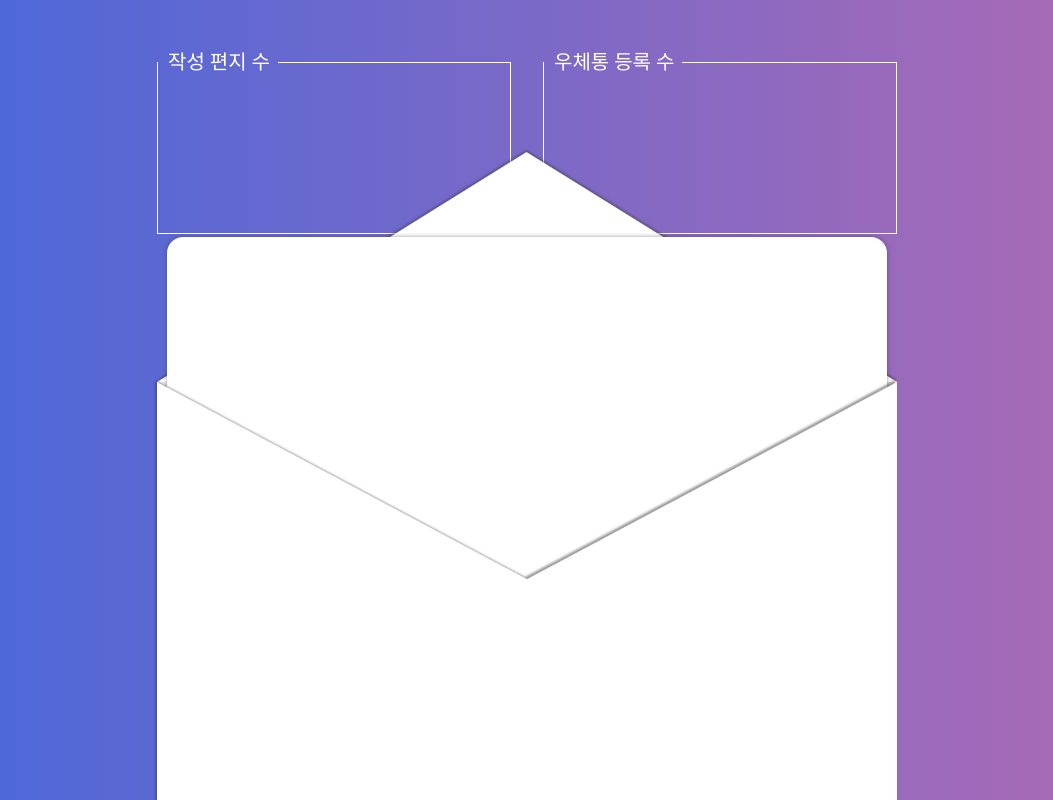
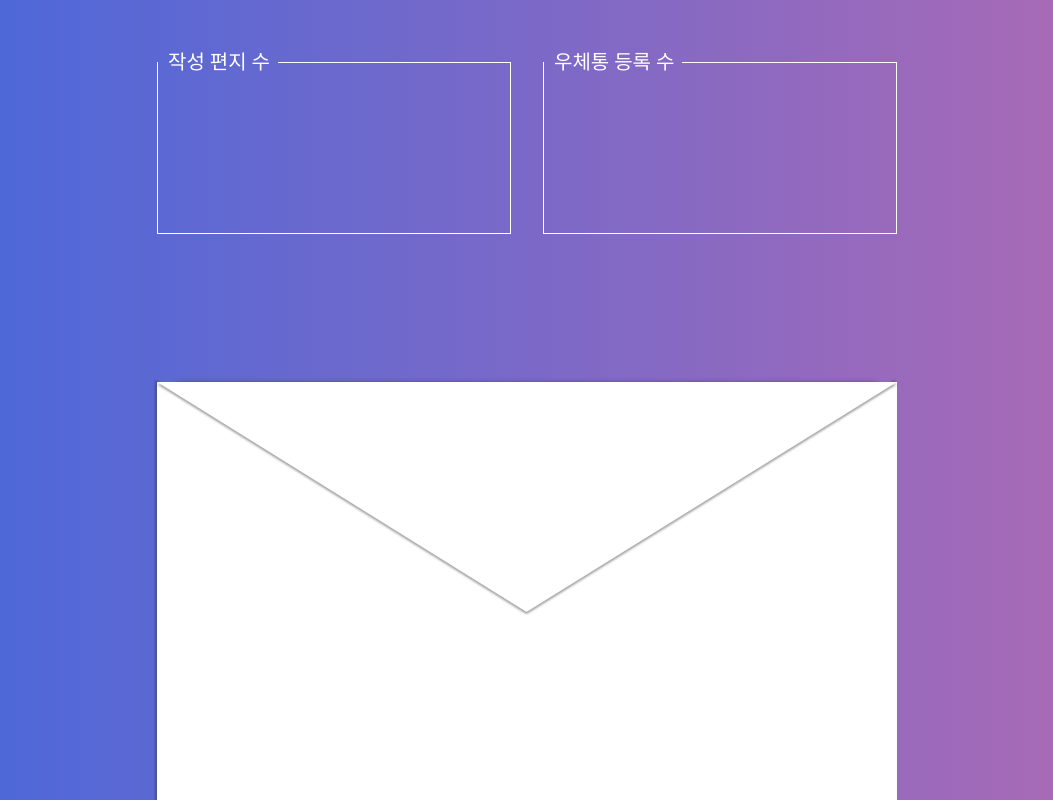
Before and after one commit to formegusto/MuLetter, a React (Create React App) app in the folder muletter-fe/: page / in a window 1280 px wide. Shown: the part 280-1080 px from the top of the page, without its empty margins (113-1166 px from the left). Built offline with nearby package versions, Linux system fonts and the light colour scheme; a web font is replaced by a local one.

Commit message:
fe update : muletter scrolling system

```diff
--- a/muletter-fe/src/App.tsx
+++ b/muletter-fe/src/App.tsx
@@ -1,4 +1,5 @@
 import Content from "./components/common/Content";
+// import Footer from "./components/common/Footer";
 import Header from "./components/common/Header";
 import MainPage from "./pages/MainPage";
 
@@ -9,6 +10,7 @@ function App() {
       <Content>
         <MainPage />
       </Content>
+      {/* <Footer /> */}
     </>
   );
 }
--- a/muletter-fe/src/components/MainComponent.tsx
+++ b/muletter-fe/src/components/MainComponent.tsx
@@ -1,11 +1,57 @@
 import { Flex, Text } from "@chakra-ui/react";
+import React from "react";
 import assets from "../assets";
 import DataCard from "./common/DataCard";
 import Letter from "./symbol/Letter";
 
 function MainComponent() {
+  React.useEffect(() => {
+    window.addEventListener("scroll", () => {
+      const allScroll = document.body.scrollHeight;
+      const windowSize = window.innerHeight;
+      const scrollRate = 300;
+      const secondScrollRate = 105;
+
+      const maxScrollY = allScroll - windowSize;
+      const scrollY = window.scrollY;
+
+      const elLetterLid = document.querySelector(
+        ".letter-lid"
+      ) as HTMLDivElement;
+      const elLetterFront = document.querySelector(
+        ".letter-front"
+      ) as HTMLDivElement;
+      const elLetterPaper = document.querySelector(
+        ".letter-paper"
+      ) as HTMLDivElement;
+
+      console.log(scrollY);
+      if (elLetterLid && elLetterFront && elLetterPaper) {
+        if (scrollY <= scrollRate) {
+          elLetterLid.style.transform =
+            "rotateX(" + (scrollY / scrollRate) * 270 + "deg)";
+          elLetterLid.style.zIndex = "";
+          elLetterFront.style.zIndex = "";
+          elLetterPaper.style.zIndex = "";
+          elLetterPaper.style.transform = "";
+        } else {
+        }
+        if (scrollY > secondScrollRate) {
+          elLetterLid.style.zIndex = "1";
+          elLetterFront.style.zIndex = "3";
+          elLetterPaper.style.zIndex = "2";
+          elLetterPaper.style.transform =
+            "translateY(-" +
+            ((scrollY - secondScrollRate) / (maxScrollY - secondScrollRate)) *
+              200 +
+            "px)";
+        }
+      }
+    });
+  }, []);
+
   return (
-    <Flex align="center" marginTop="48px" direction="column">
+    <Flex align="center" marginTop="48px" direction="column" height="1400px">
       <img
         src={assets.Logo.BigLogox3}
         alt="MuLetter Main Logo"
--- a/muletter-fe/src/components/symbol/Letter.tsx
+++ b/muletter-fe/src/components/symbol/Letter.tsx
@@ -6,13 +6,13 @@ function Letter() {
     <LetterBlock>
       <LetterBack />
 
-      <LetterPaper />
+      <LetterPaper className="letter-paper" />
 
-      <LetterFront>
+      <LetterFront className="letter-front">
         <img src={assets.Item.LetterFrontx3} alt="Letter Front" />
       </LetterFront>
 
-      <LetterLid>
+      <LetterLid className="letter-lid">
         <img src={assets.Item.LetterLidReversex3} alt="Letter Lid" />
       </LetterLid>
     </LetterBlock>
@@ -20,7 +20,8 @@ function Letter() {
 }
 
 const LetterBlock = styled.div`
-  position: relative;
+  position: sticky;
+  top: 345.74px;
   margin: 148px 0 96px;
 
   width: 740px;
@@ -42,10 +43,10 @@ const LetterBlock = styled.div`
 const LetterLid = styled.div`
   height: calc(493.33px / 2) !important;
 
-  transform: rotateX(180deg);
+  /* transform: rotateX(180deg); */
   transform-origin: 0% 0%;
 
-  z-index: 1;
+  /* z-index: 1; */
 
   & > img {
     filter: drop-shadow(0px 2px 1px rgba(55, 55, 55, 0.5));
@@ -58,7 +59,7 @@ const LetterFront = styled.div`
   position: relative;
   perspective: 500px;
 
-  z-index: 3;
+  /* z-index: 3; */
 
   & > img {
     filter: drop-shadow(-2px -2px 1px rgba(55, 55, 55, 0.5));
@@ -70,10 +71,10 @@ const LetterPaper = styled.div`
   width: 720px !important;
   background-color: #fff;
 
-  transform: translateY(-145px);
+  /* transform: translateY(-145px); */
 
   border-radius: 16px !important;
-  z-index: 2;
+  /* z-index: 2; */
 
   box-shadow: 0px 0px 4px rgba(55, 55, 55, 0.5);
 `;
```
Also changed, not shown: muletter-fe/src/components/common/Footer.tsx (added, +7 -0 lines).
